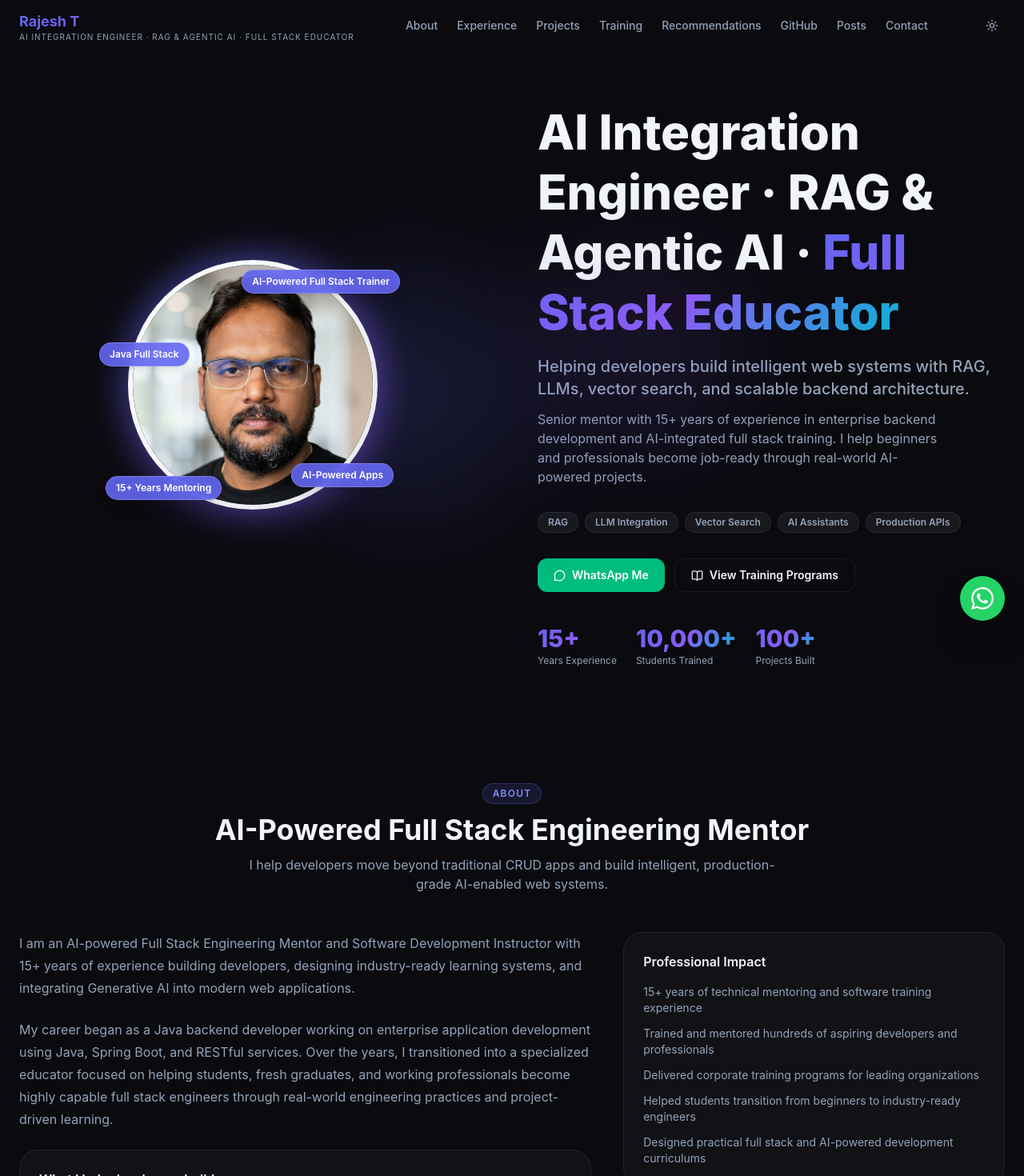
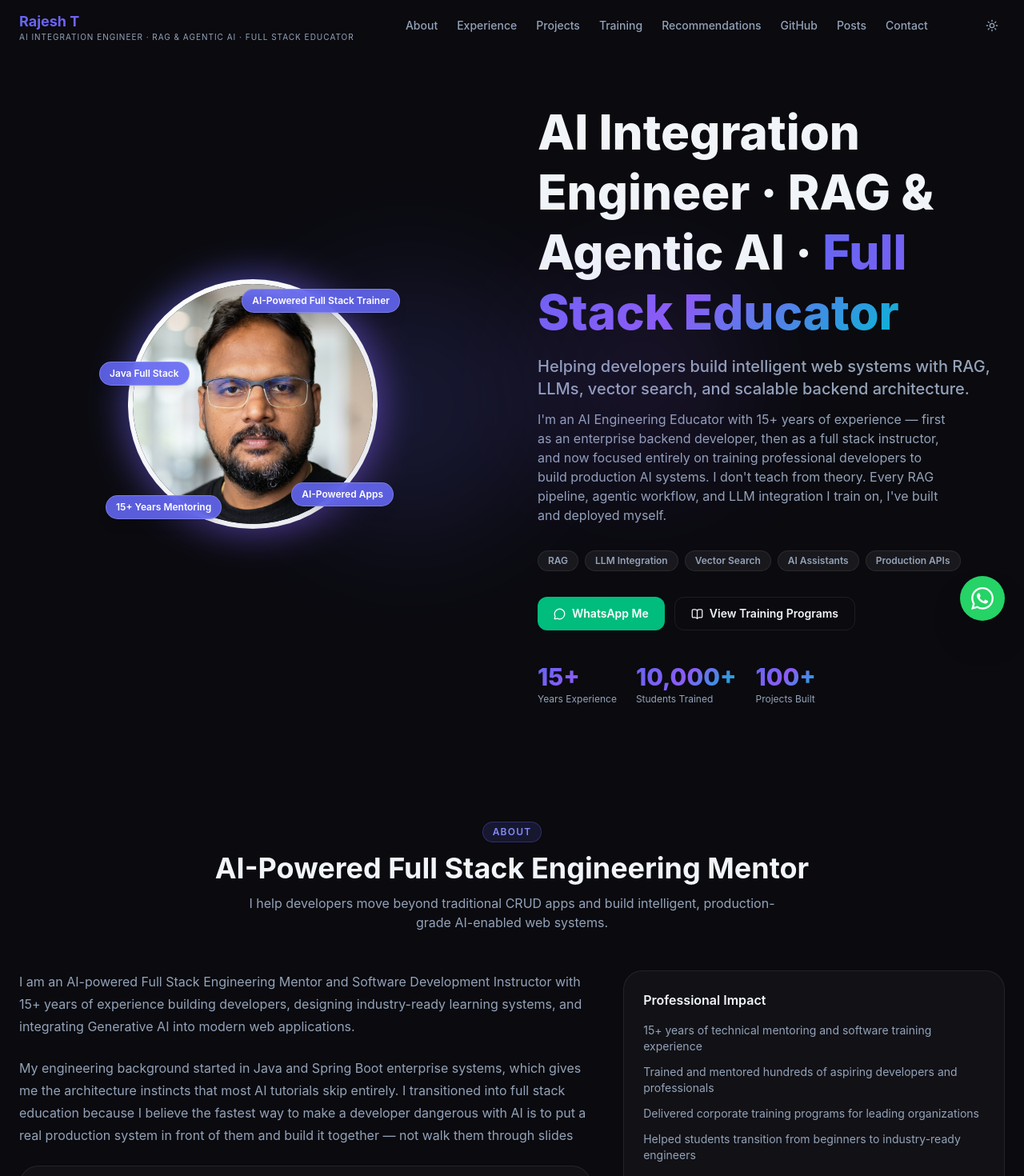
Before and after one commit to rajeshThappeta/portfolio, a React (Vite) app: page / in a window 1280 px wide. Shown: the top 1470 px of the page at 80% size. Built offline with nearby package versions, Linux system fonts and the light colour scheme.

Commit message:
about me updated

```diff
--- a/src/sections/AboutSection.jsx
+++ b/src/sections/AboutSection.jsx
@@ -68,10 +68,10 @@ export default function AboutSection() {
             into modern web applications.
           </p>
           <p className="text-sm md:text-base leading-7" style={{ color: "var(--muted)" }}>
-            My career began as a Java backend developer working on enterprise application development using Java, Spring
-            Boot, and RESTful services. Over the years, I transitioned into a specialized educator focused on helping
-            students, fresh graduates, and working professionals become highly capable full stack engineers through
-            real-world engineering practices and project-driven learning.
+            My engineering background started in Java and Spring Boot enterprise systems, which gives me the
+            architecture instincts that most AI tutorials skip entirely. I transitioned into full stack education
+            because I believe the fastest way to make a developer dangerous with AI is to put a real production system
+            in front of them and build it together — not walk them through slides
           </p>
 
           <div
--- a/src/sections/HeroSection.jsx
+++ b/src/sections/HeroSection.jsx
@@ -105,8 +105,7 @@ export default function HeroSection() {
               className="text-sm md:text-base mb-8 max-w-lg mx-auto lg:mx-0"
               style={{ color: "var(--muted)" }}
             >
-              Senior mentor with 15+ years of experience in enterprise backend development and AI-integrated full stack
-              training. I help beginners and professionals become job-ready through real-world AI-powered projects.
+              I'm an AI Engineering Educator with 15+ years of experience — first as an enterprise backend developer, then as a full stack instructor, and now focused entirely on training professional developers to build production AI systems. I don't teach from theory. Every RAG pipeline, agentic workflow, and LLM integration I train on, I've built and deployed myself.
             </motion.p>
 
             <motion.div
```
